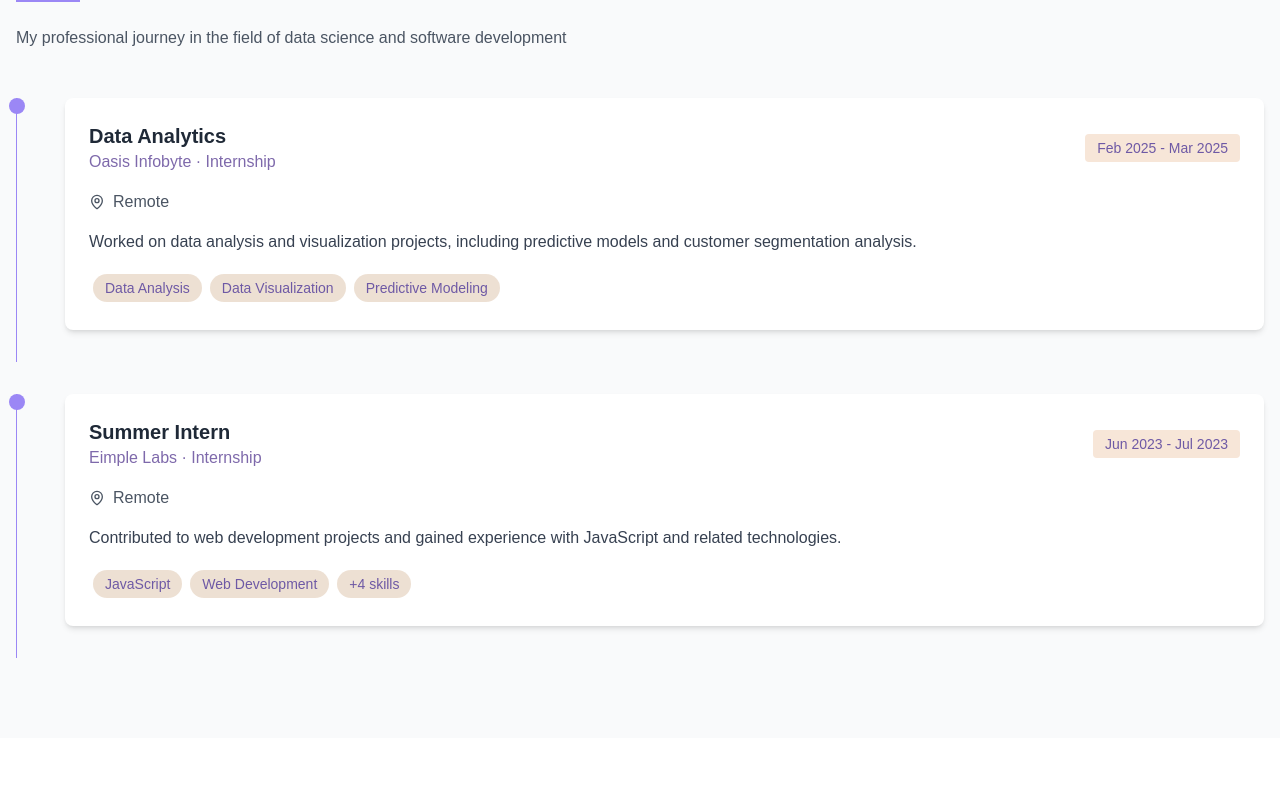
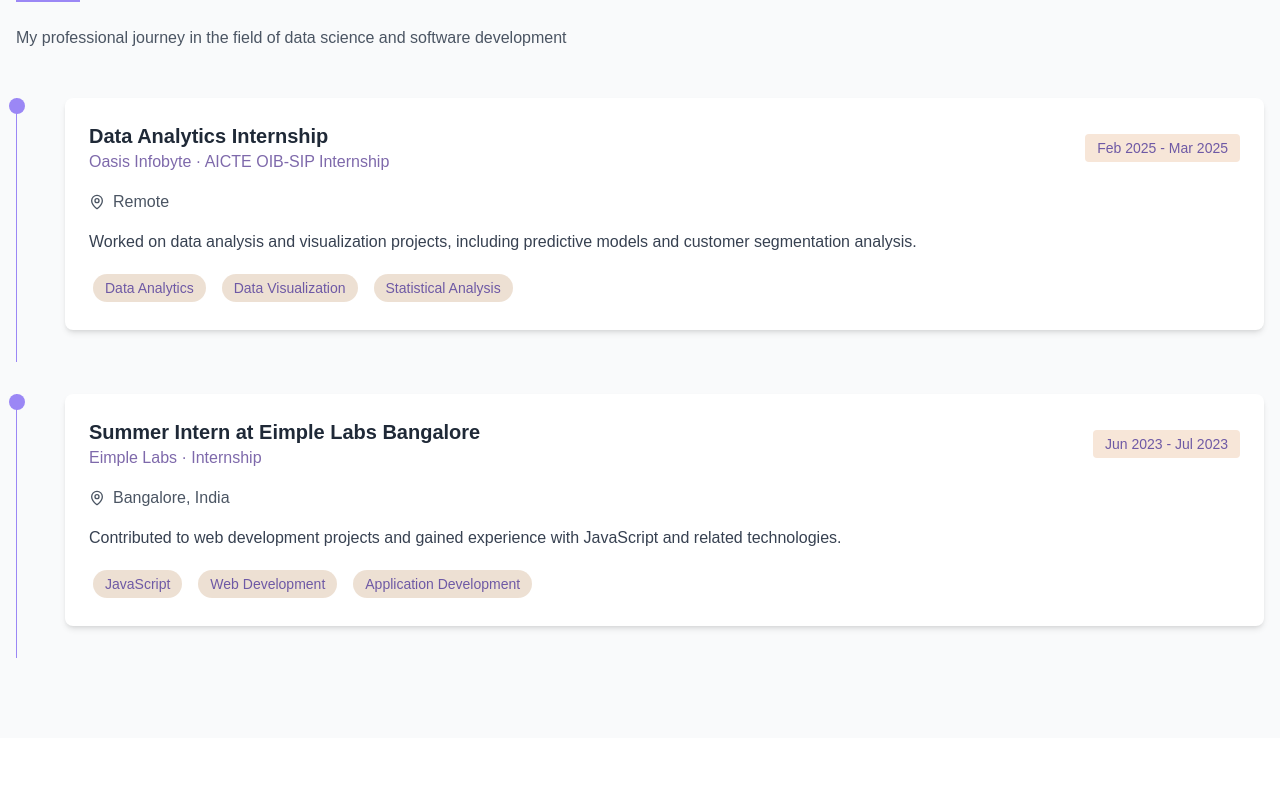
Before and after one commit to asthaanand12/asthasportfolio, a React (Vite) app: page / in a window 1280 px wide. Shown: the part 1666-2460 px from the top of the page. Built offline with nearby package versions, Linux system fonts and the light colour scheme.

Commit message:
Refactor: Move internship details
Move internship details from the skills section to the experience section. Update the summer internship details.

```diff
--- a/src/components/Experience.tsx
+++ b/src/components/Experience.tsx
@@ -1,25 +1,36 @@
 
 import { motion } from "framer-motion";
-import { Calendar, MapPin } from "lucide-react";
+import { MapPin } from "lucide-react";
+import {
+  Dialog,
+  DialogContent,
+  DialogHeader,
+  DialogTitle,
+  DialogTrigger,
+} from "./ui/dialog";
 
 const experiences = [
   {
-    title: "Data Analytics",
+    title: "Data Analytics Internship",
     company: "Oasis Infobyte",
     period: "Feb 2025 - Mar 2025",
     location: "Remote",
-    type: "Internship",
+    type: "AICTE OIB-SIP Internship",
     description: "Worked on data analysis and visualization projects, including predictive models and customer segmentation analysis.",
-    skills: ["Data Analysis", "Data Visualization", "Predictive Modeling"]
+    skills: ["Data Analytics", "Data Visualization", "Statistical Analysis"],
+    certificate: "/lovable-uploads/537d7189-471a-466d-bee3-4f4927a323a7.png",
+    credentialId: "OIB/F1/IP326"
   },
   {
-    title: "Summer Intern",
+    title: "Summer Intern at Eimple Labs Bangalore",
     company: "Eimple Labs",
     period: "Jun 2023 - Jul 2023",
-    location: "Remote",
+    location: "Bangalore, India",
     type: "Internship",
     description: "Contributed to web development projects and gained experience with JavaScript and related technologies.",
-    skills: ["JavaScript", "Web Development", "+4 skills"]
+    skills: ["JavaScript", "Web Development", "Application Development"],
+    certificate: "/lovable-uploads/3652ae6a-05b0-4214-92a3-78db5248267f.png",
+    credentialId: "EE/23/IN/EL/2304047"
   }
 ];
 
@@ -42,13 +53,14 @@ const Experience = () => {
 
         <div className="space-y-8">
           {experiences.map((exp, index) => (
+            <Dialog key={index}>
+              <DialogTrigger asChild>
                 <motion.div
-              key={index}
                   initial={{ opacity: 0, y: 20 }}
                   whileInView={{ opacity: 1, y: 0 }}
                   transition={{ duration: 0.5, delay: index * 0.1 }}
                   viewport={{ once: true }}
-              className="timeline-item"
+                  className="timeline-item cursor-pointer"
                 >
                   <div className="bg-white p-6 rounded-lg shadow-md ml-4 card-hover">
                     <div className="flex flex-col md:flex-row md:justify-between md:items-center mb-4">
@@ -70,7 +82,7 @@ const Experience = () => {
                       {exp.description}
                     </p>
 
-                <div className="flex flex-wrap">
+                    <div className="flex flex-wrap gap-2">
                       {exp.skills.map((skill, idx) => (
                         <span key={idx} className="skill-badge">
                           {skill}
@@ -79,6 +91,23 @@ const Experience = () => {
                     </div>
                   </div>
                 </motion.div>
+              </DialogTrigger>
+              <DialogContent className="max-w-4xl">
+                <DialogHeader>
+                  <DialogTitle>{exp.title} Certificate</DialogTitle>
+                </DialogHeader>
+                <div className="mt-4">
+                  <img
+                    src={exp.certificate}
+                    alt={`${exp.title} Certificate`}
+                    className="w-full rounded-lg"
+                  />
+                  <p className="text-sm text-gray-500 mt-2">
+                    Credential ID: {exp.credentialId}
+                  </p>
+                </div>
+              </DialogContent>
+            </Dialog>
           ))}
         </div>
       </div>
--- a/src/data/skills-certifications.ts
+++ b/src/data/skills-certifications.ts
@@ -1,4 +1,3 @@
-
 export const skillCategories = [
   {
     name: "Data Science & Analytics",
@@ -79,16 +78,6 @@ export const certifications = [
     fullImage: "/lovable-uploads/b8705eb6-b51a-46e4-ab99-ca57853b87cc.png"
   },
   {
-    name: "Data Analytics Internship",
-    issuer: "Oasis Infobyte",
-    date: "Feb 2025 - Mar 2025",
-    type: "AICTE OIB-SIP Internship",
-    credentialId: "OIB/F1/IP326",
-    skills: ["Data Analytics", "Data Visualization", "Statistical Analysis"],
-    logo: "/lovable-uploads/9ad5b267-03ef-49fd-bac8-fa18c51ae6fa.png",
-    fullImage: "/lovable-uploads/9ad5b267-03ef-49fd-bac8-fa18c51ae6fa.png"
-  },
-  {
     name: "Data Visualization: Empowering Business with Effective Insights",
     issuer: "Tata Group - Forage",
     date: "Jan 2025",
@@ -96,15 +85,5 @@ export const certifications = [
     skills: ["Data Analytics", "Data Visualization", "Data Clean Up"],
     logo: "/lovable-uploads/f7d18d65-b06c-458c-a203-133976a3302a.png",
     fullImage: "/lovable-uploads/f7d18d65-b06c-458c-a203-133976a3302a.png"
-  },
-  {
-    name: "Summer Internship - JavaScript Development",
-    issuer: "Eimple Labs",
-    date: "Jun 2023 - Jul 2023",
-    type: "Internship",
-    credentialId: "EE/23/IN/EL/2304047",
-    skills: ["JavaScript", "Web Development", "Application Development"],
-    logo: "/lovable-uploads/d7070fde-9367-455d-9c67-fc0379982dd2.png",
-    fullImage: "/lovable-uploads/d7070fde-9367-455d-9c67-fc0379982dd2.png"
   }
 ];
```
Also changed, not shown: public/lovable-uploads/3652ae6a-05b0-4214-92a3-78db5248267f.png (added), public/lovable-uploads/537d7189-471a-466d-bee3-4f4927a323a7.png (added). Lines whose indentation alone changed are shown as unchanged.
